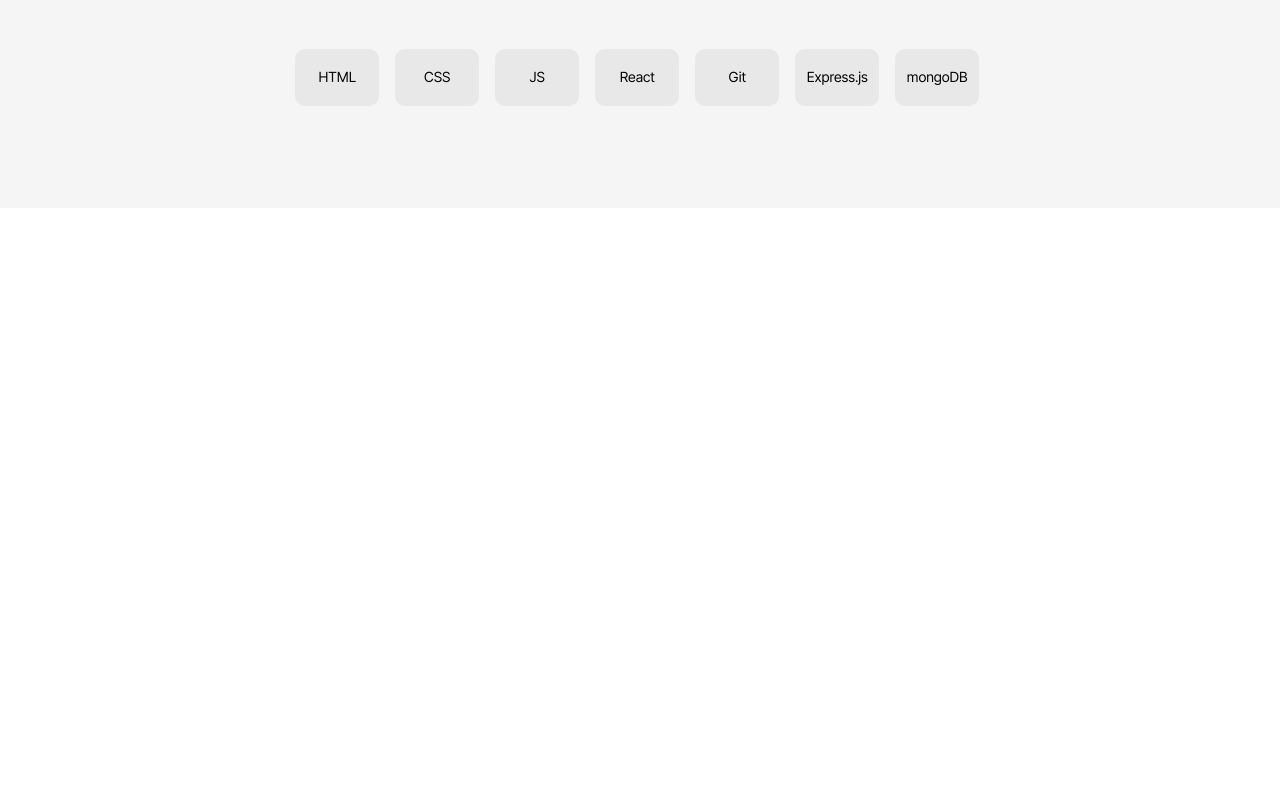
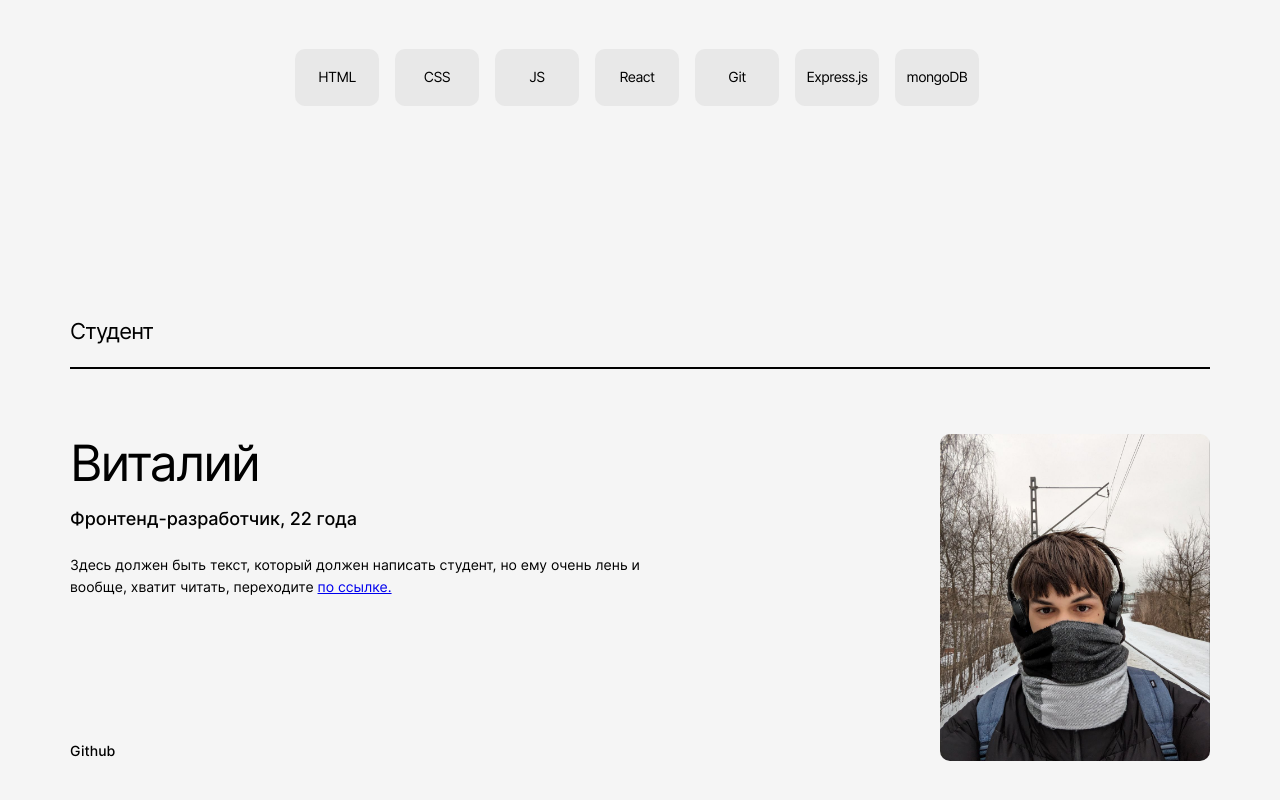
Before and after one commit to katokinawa/movies-explorer-frontend, a React (Create React App) app: page / in a window 1280 px wide. Shown: the part 1674-2474 px from the top of the page. Before the commit the page ends 1882 px from the top, so only its background shows below. Built offline with nearby package versions, Linux system fonts and the light colour scheme.

Commit message:
feat: add about me and little bit refactoring

```diff
--- a/src/components/App/App.css
+++ b/src/components/App/App.css
@@ -29,20 +29,46 @@
 
 .undertitle-line {
   width: 284px;
-  margin: 27px 0 21px;
+  margin: 27px 0 0;
   border-top: 2px solid #000;
 }
 
 @media screen and (min-width: 767px) {
   .undertitle-line {
     width: 668px;
-    margin: 20px 0 70px;
+    margin: 20px 0 0;
   }
 }
 
 @media screen and (min-width: 1279px) {
   .undertitle-line {
     width: 1140px;
-    margin: 22px 0 70px;
+    margin: 22px 0 0;
   }
 }
+
+.main-title {
+  margin: 68px 0 0;
+  width: 284px;
+  color: #000;
+  font-weight: 400;
+  font-size: 18px;
+  line-height: 22px;
+  letter-spacing: -0.04em;
+}
+
+@media screen and (min-width: 767px) {
+  .main-title {
+    margin: 90px 0 0;
+    width: 668px;
+    font-size: 22px;
+    line-height: 27px;
+  }
+}
+
+@media screen and (min-width: 1279px) {
+  .main-title {
+    margin: 110px 0 0;
+    width: 1140px;
+  }
+}
--- a/src/components/Main/AboutMe/AboutMe.css
+++ b/src/components/Main/AboutMe/AboutMe.css
@@ -0,0 +1,158 @@
+.aboutme {
+  min-height: 1198px;
+  background-color: #f5f5f5;
+  display: flex;
+  flex-direction: column;
+  align-items: center;
+}
+
+@media screen and (min-width: 767px) {
+  .aboutme {
+    min-height: 994px;
+  }
+}
+
+@media screen and (min-width: 1279px) {
+  .aboutme {
+    min-height: 1079px;
+  }
+}
+
+.img_student {
+  margin: 59px 0 0;
+  width: 292px;
+  min-height: 352px;
+  background-image: url(../../../images/YourOpponentIsAStudent.jpg);
+  background-size: cover;
+  cursor: pointer;
+  border-radius: 10px;
+}
+
+@media screen and (min-width: 767px) {
+  .img_student {
+    margin: 0;
+    grid-area: img;
+    width: 255px;
+    min-height: 307px;
+  }
+}
+
+@media screen and (min-width: 1279px) {
+  .img_student {
+    width: 270px;
+    min-height: 327px;
+  }
+}
+
+.aboutme__title {
+  margin: 20px 0 2px;
+  color: #000;
+  font-weight: 400;
+  font-size: 30px;
+  line-height: 36px;
+  letter-spacing: -0.04em;
+}
+
+@media screen and (min-width: 767px) {
+  .aboutme__title {
+    margin: 0;
+    grid-area: title;
+    font-size: 40px;
+    line-height: 40px;
+  }
+}
+
+@media screen and (min-width: 1279px) {
+  .aboutme__title {
+    font-size: 50px;
+    line-height: 58px;
+  }
+}
+
+.aboutme__subtitle {
+  color: #000;
+  font-weight: 500;
+  font-size: 11px;
+  line-height: 16px;
+}
+
+@media screen and (min-width: 767px) {
+  .aboutme__subtitle {
+    grid-area: subtitle;
+    font-size: 12px;
+    line-height: 18px;
+  }
+  .aboutme__subtitle:last-child {
+    grid-area: subtitle-2;
+    font-weight: 400;
+    font-size: 12px;
+    line-height: 18px;
+  }
+}
+
+@media screen and (min-width: 1279px) {
+  .aboutme__subtitle {
+    font-size: 18px;
+    line-height: 20px;
+  }
+  .aboutme__subtitle:last-child {
+    font-size: 14px;
+    line-height: 22px;
+  }
+}
+
+.aboutme__text-wrapper {
+  width: 292px;
+  margin: 0 0 103px;
+  min-height: 204px;
+  display: flex;
+  flex-direction: column;
+  gap: 20px;
+}
+
+@media screen and (min-width: 767px) {
+  .aboutme__text-wrapper {
+    margin: 65px 0 0;
+    width: 668px;
+    gap: 0;
+    column-gap: 49px;
+    display: grid;
+    grid-template-columns: 364px 255px;
+    grid-template-rows: 56px 38px 195px;
+    grid-template-areas:
+      "title img"
+      "subtitle img"
+      "subtitle-2 img";
+  }
+}
+
+@media screen and (min-width: 1279px) {
+  .aboutme__text-wrapper {
+    width: 1140px;
+    column-gap: 270px;
+    grid-template-columns: 600px 270px;
+    grid-template-rows: 75px 45px 188px;
+  }
+}
+
+.aboutme__subtitle-url {
+  width: 292px;
+  text-align: start;
+  color: #000;
+  font-weight: 500;
+  font-size: 14px;
+  line-height: 17px;
+  text-decoration-line: none;
+}
+
+@media screen and (min-width: 767px) {
+  .aboutme__subtitle-url {
+    width: 668px;
+  }
+}
+
+@media screen and (min-width: 1279px) {
+  .aboutme__subtitle-url {
+    width: 1140px;
+  }
+}
--- a/src/components/Main/AboutMe/AboutMe.js
+++ b/src/components/Main/AboutMe/AboutMe.js
@@ -0,0 +1,29 @@
+import "./AboutMe.css";
+
+function AboutMe() {
+  return (
+    <section className="aboutme">
+      <h2 className="title main-title">Студент</h2>
+      <div className="undertitle-line"></div>
+      <div className="aboutme__text-wrapper">
+        <div className="img_student"></div>
+        <h3 className="title aboutme__title">Виталий</h3>
+        <p className="subtitle aboutme__subtitle">
+          Фронтенд-разработчик, 22 года
+        </p>
+        <p className="subtitle aboutme__subtitle">
+          Здесь должен быть текст, который должен написать студент, но ему очень
+          лень и вообще, хватит читать, переходите <a href="https://music.yandex.ru/album/16029794/track/84516454">по ссылке.</a>
+        </p>
+      </div>
+      <a
+        className="subtitle aboutme__subtitle-url"
+        href="https://github.com/katokinawa"
+      >
+        Github
+      </a>
+    </section>
+  );
+}
+
+export default AboutMe;
--- a/src/components/Main/AboutProject/AboutProject.css
+++ b/src/components/Main/AboutProject/AboutProject.css
@@ -54,7 +54,7 @@
 
 @media screen and (min-width: 767px) {
   .about-project__text-wrapper {
-    margin: 0 0 87px;
+    margin: 70px 0 87px;
     display: grid;
     grid-template-columns: 333px 320px;
     grid-template-rows: 1fr 65px;
@@ -64,7 +64,7 @@
 
 @media screen and (min-width: 1279px) {
   .about-project__text-wrapper {
-    margin: 0 0 99px;
+    margin: 70px 0 99px;
     display: grid;
     grid-template-columns: 572px 550px;
     grid-template-rows: 1fr 60px;
@@ -79,7 +79,7 @@
   font-size: 18px;
   line-height: 22px;
   letter-spacing: -0.04em;
-  margin: 40px 0 0;
+  margin: 60px 0 0;
 }
 
 @media screen and (min-width: 767px) {
--- a/src/components/Main/Main.js
+++ b/src/components/Main/Main.js
@@ -12,9 +12,9 @@ function Main() {
       <Promo />
       <AboutProject />
       <Techs />
-      {/*
+      <AboutMe />
+            {/*
       <NavTab />
-      <AboutMe />
       <Portfolio /> */}
     </main>
   );
--- a/src/components/Main/Techs/Techs.css
+++ b/src/components/Main/Techs/Techs.css
@@ -45,7 +45,7 @@
 }
 
 .techs__title {
-  margin: 39px 0 24px;
+  margin: 60px 0 24px;
   color: #000;
   font-weight: 400;
   font-size: 30px;
@@ -55,7 +55,7 @@
 
 @media screen and (min-width: 767px) {
   .techs__title {
-    margin: 10px 0 21px;
+    margin: 80px 0 21px;
     font-size: 50px;
     line-height: 58px;
   }
@@ -63,7 +63,7 @@
 
 @media screen and (min-width: 1279px) {
   .techs__title {
-    margin: 20px 0 26px;
+    margin: 90px 0 26px;
   }
 }
 
```
Also changed, not shown: src/images/YourOpponentIsAStudent.jpg (added).
